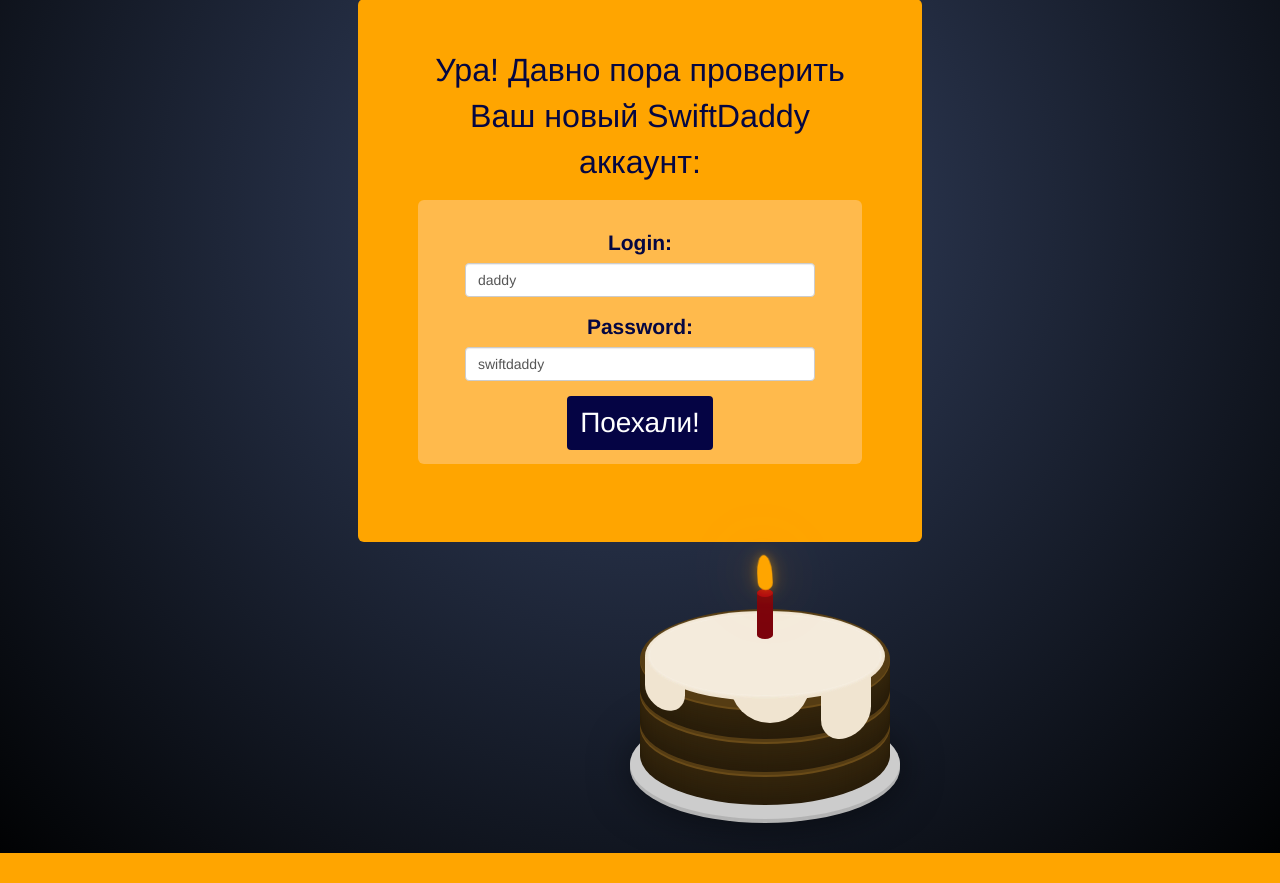
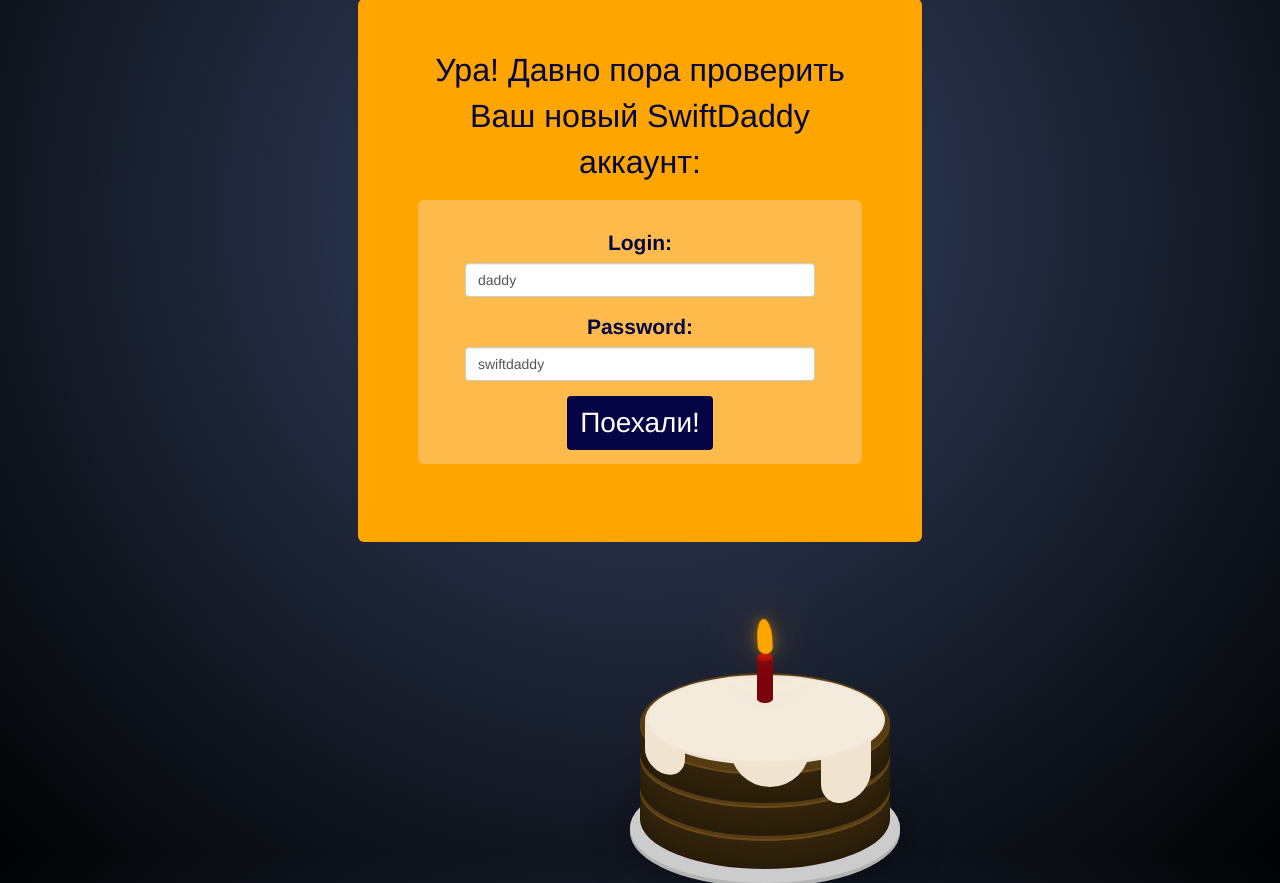
Before and after one commit to walterdd/swift_daddy, a Django app: page /welcome in a window 1280 px wide. Shown: the part 431-1314 px from the top of the page. Before the commit the page ends 1284 px from the top, so only its background shows below. Run offline with Django 3.2, Linux system fonts and the light colour scheme; some libraries are stand-ins or nearby versions; some web fonts are replaced.

Commit message:
baloons update

```diff
--- a/swiftdaddy/domainlookup/templates/balloons2.html
+++ b/swiftdaddy/domainlookup/templates/balloons2.html
@@ -629,7 +629,7 @@
 <br>
   <br>
   <br>
-<div class="cake" style="margin-top:50%; margin-bottom:5%">
+<div class="cake" style="margin-top:55%; margin-bottom:5%">
     <div class="plate"></div>
     <div class="layer layer-bottom"></div>
     <div class="layer layer-middle"></div>
```
